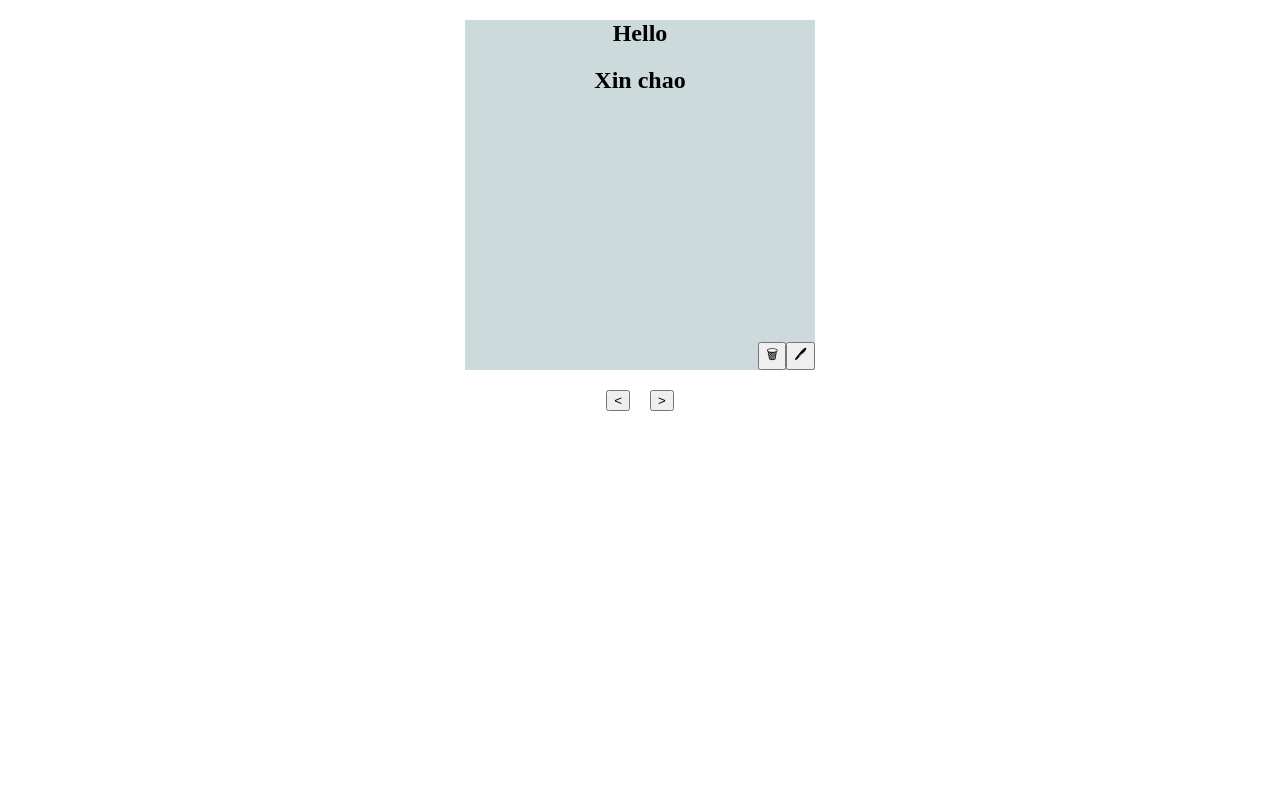
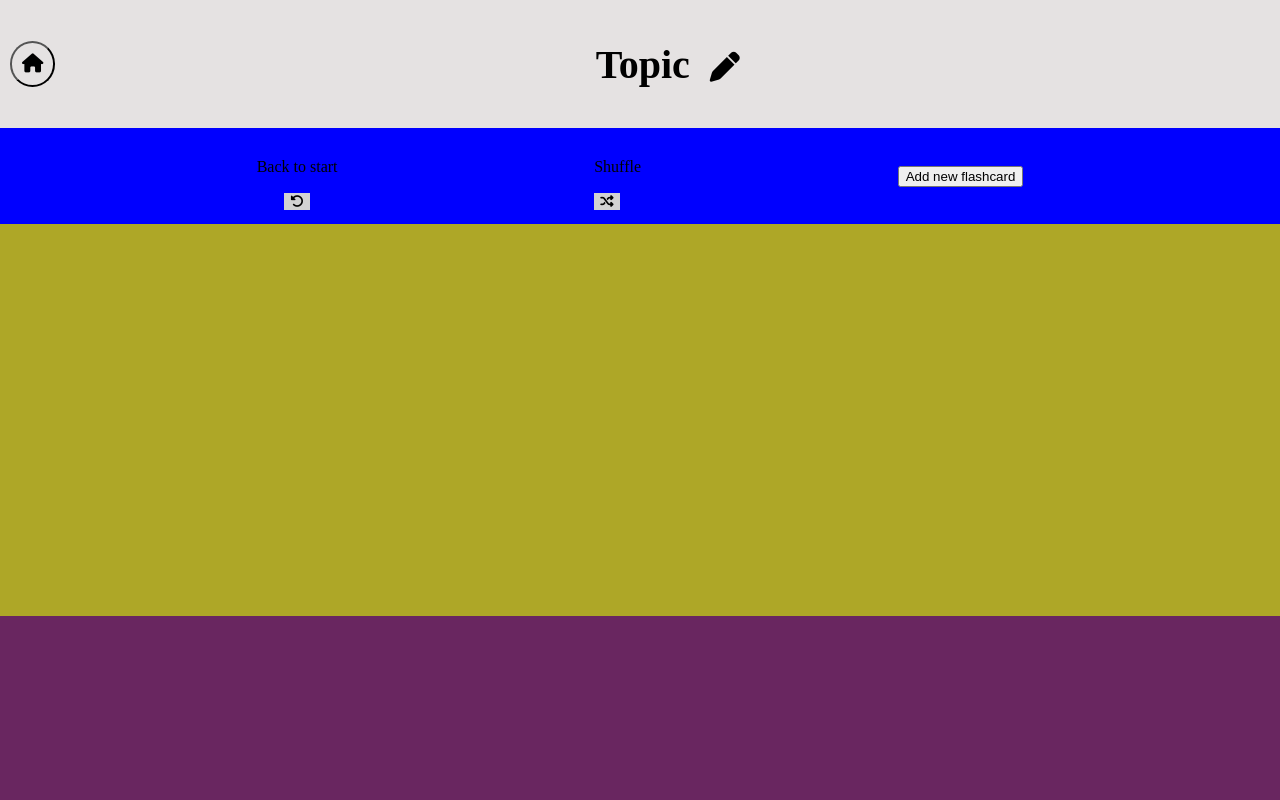
Before and after one commit to Englajanze/Flashcard-MVC, a website built with Vite: page index.html in a window 1280 px wide. Built offline with nearby package versions, Linux system fonts and the light colour scheme.

Commit message:
Divided in to divs

```diff
--- a/JS/main.js
+++ b/JS/main.js
@@ -2,4 +2,4 @@ import Model from "./Model";
 import Controller from "./Controller";
 import View from "./View";
 
-const app = new Controller(new Model(), new View());
+// const app = new Controller(new Model(), new View());
--- a/index.html
+++ b/index.html
@@ -1,13 +1,63 @@
 <!DOCTYPE html>
 <html lang="en">
   <head>
-    <meta charset="UTF-8" />
+    <script src="https://kit.fontawesome.com/11b9e2bb15.js" crossorigin="anonymous"></script>    <meta charset="UTF-8" />
     <link rel="stylesheet" href="./style.css">
     <meta name="viewport" content="width=device-width, initial-scale=1.0" />
     <title>Flashcards</title>
+
   </head>
   <body>
+    <div class="container">
+      <div class="heading">
+        <button class="home-button"><i class="fa-solid fa-house"></i></button>
+        <h1 class="topic">Topic<i class="fa-solid fa-pen"></i></h1>
+      </div>
+      <div class="top-buttons">
+        <div class="button-wrapper">
+          <p>Back to start</p>
+          <button class="display-button" id="back-start"><i class="fa-solid fa-rotate-left"></i></button>
+        </div>
+        <div>
+          <p>Shuffle</p>
+          <button class="display-button" id="shuffle"><i class="fa-solid fa-shuffle"></i></button>
+        </div>
+        <button class="new-card-btn">Add new flashcard</button>
+      </div>
+      <div class="flashcard-div">
+          <div class="flashcard-paper"></div>
+        </div>
+      <div class="arrow-buttons"></div>
+
+    </div>
+
+
+
+
+   <!--  <div class="container">
+
     <div id="app"></div>
+      <div class="topic">
+        <button><i class="fa-solid fa-house"></i></button>
+        <h1>Topic</h1>
+      </div>
+        <div class="flashcardFrontDiv" id="3">
+          <div class="flashcard-paper">
+          <h2 class="flashcardQuestion">My name is</h2>
+          <h2 class="flashcardAnswer">Toi la</h2>
+        </div>
+          <p class="flashcardPressText">Press to see answer</p>
+          <div class="flashcardButtonDiv">
+            <button class="flashcardDeleteButton">🗑</button>
+            <button class="flashcardEditButton">🖊</button>
+          </div>
+        </div>
+        <div class="arrowDiv">
+          <button class="backArrow arrow"><i class="fa-solid fa-angle-left"></i></button>
+          <button class="nextArrow arrow"><i class="fa-solid fa-angle-right"></i></button>
+        </div>
+      </div> -->
+
     <script type="module" src="./JS/main.js"></script>
   </body>
 </html>
--- a/style.css
+++ b/style.css
@@ -1,3 +1,90 @@
+:root {
+  --clr-primary: rgba(177, 194, 169, 1);
+
+  --clr-accent-100: rgba(255, 255, 255, 1);
+  --clr-accent-200: rgba(229, 226, 226, 1);
+  --clr-accent-300: rgba(210, 210, 210, 1);
+  --clr-accent-400: rgba(196, 210, 210, 1);
+  --clr-accent-500: rgba(31, 80, 36, 1);
+  --clr-accent-600: rgba(0, 0, 0, 1);
+}
+
+
+html, body {
+  height: 100%;
+  width: 100%;
+  margin: 0;
+}
+.container {
+  width: 100%;
+  height: 100%;
+  background-color: var(--clr-accent-200);
+}
+.heading {
+  width: 100%;
+  background-color: var(--clr-accent-200);
+  height: 16%;
+  display: flex;
+  flex-wrap: nowrap;
+  align-items: center;
+}
+
+.home-button {
+ border-radius: 50%;
+ background-color: var(--clr-accent-200);
+ padding: 10px;
+ font-size: 19px;
+ border-color: var(--clr-accent-600);
+ margin-left: 10px;
+ display: inline;
+}
+
+.topic {
+  flex-grow: 1;
+  text-align: center;
+  font-size: 40px;
+}
+
+.fa-pen {
+  font-size: 30px;
+  margin-left: 20px;
+}
+
+.top-buttons {
+  width: 100%;
+  background-color: blue;
+  height: 12%;
+  display: flex;
+  align-items: center;
+  justify-content: space-evenly;
+}
+
+.display-button {
+  background-color: var(--clr-accent-300);
+  border: none;
+}
+
+.button-wrapper {
+  text-align: center;
+  display: inline-block;
+}
+
+
+.flashcard-div {
+  width: 100%;
+  background-color: rgb(174, 167, 39);
+  height: 49%;
+}
+
+
+
+.arrow-buttons {
+  width: 100%;
+  background-color: rgb(105, 38, 96);
+  height: 23%;
+}
+
+/*
 .remove {
   display: none;
 }
@@ -9,13 +96,14 @@
 
 }
 
-.flashcardFrontDiv {
-  background-color: rgb(205, 218, 220);
+.container {
+  background-color: var(--clr-primary);
   text-align: center;
-  position:relative;
-  width: 350px;
-  height: 350px;
+  position: relative;
+  width: 70%;
   margin: auto;
+  display: flex;
+  align-items: center;
 }
 
 
@@ -41,3 +129,16 @@
 .backArrow  {
   margin-right: 10px;
 }
+
+.arrow {
+  background-color: var(--clr-primary);
+  border: none;
+  border-radius: 50%;
+  color: var(--clr-accent-100);
+}
+
+.flashcard-paper {
+  background-color: var(--clr-accent-200);
+  width: 100%;
+}
+*/
```
